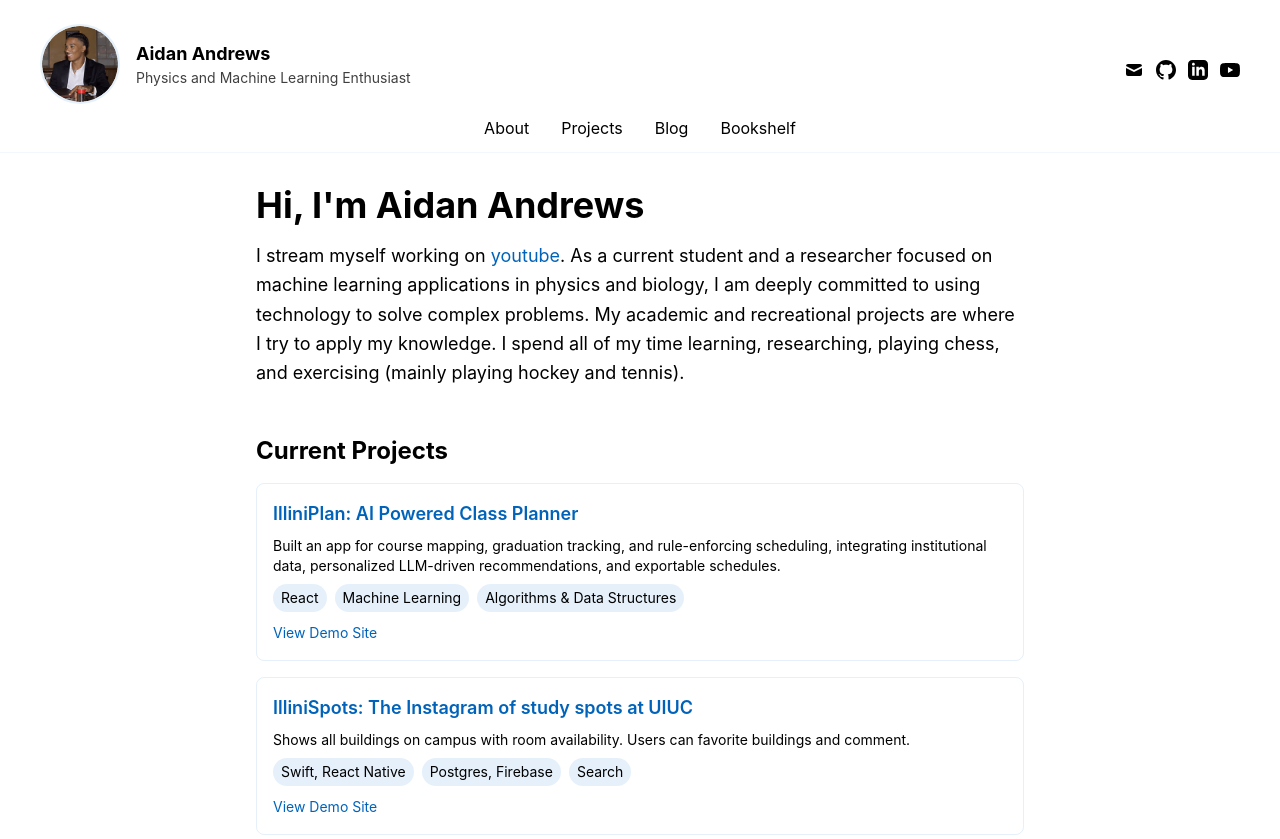
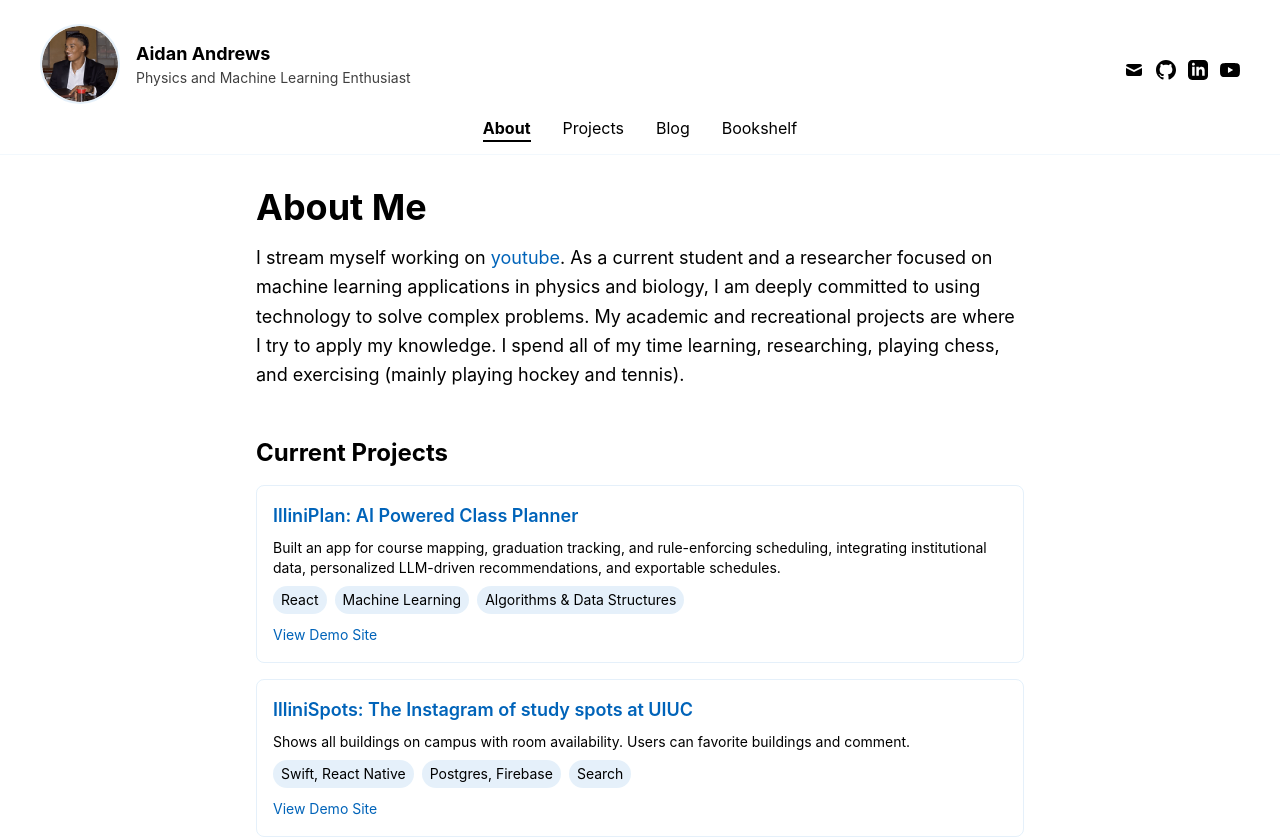
Before and after one commit to aidanandrews22/Portfolio_new, a React (Vite) app: page /about in a window 1280 px wide. Shown: the top 839 px of the page. Built offline with nearby package versions, Linux system fonts and the light colour scheme.

Commit message:
updated nav style

```diff
--- a/src/App.tsx
+++ b/src/App.tsx
@@ -1,4 +1,4 @@
-import { BrowserRouter as Router, Routes, Route, Navigate } from 'react-router-dom';
+import { BrowserRouter as Router, Routes, Route, Navigate, NavLink } from 'react-router-dom';
 import { Suspense, lazy } from 'react';
 
 // Lazy load pages for better performance
@@ -65,10 +65,38 @@ export default function App() {
           <div className="container mx-auto px-4">
             <div className="flex justify-center py-3">
               <div className="flex gap-8">
-                <a href="/about" className="hover:text-[var(--color-primary)] transition-colors">About</a>
-                <a href="/projects" className="hover:text-[var(--color-primary)] transition-colors">Projects</a>
-                <a href="/blog" className="hover:text-[var(--color-primary)] transition-colors">Blog</a>
-                <a href="/bookshelf" className="hover:text-[var(--color-primary)] transition-colors">Bookshelf</a>
+                <NavLink
+                  to="/about"
+                  className={({ isActive }) =>
+                    `transition-all ${isActive ? 'font-bold border-b-2 border-current' : 'hover:text-[var(--color-primary)]'}`
+                  }
+                >
+                  About
+                </NavLink>
+                <NavLink
+                  to="/projects"
+                  className={({ isActive }) =>
+                    `transition-all ${isActive ? 'font-bold border-b-2 border-current' : 'hover:text-[var(--color-primary)]'}`
+                  }
+                >
+                  Projects
+                </NavLink>
+                <NavLink
+                  to="/blog"
+                  className={({ isActive }) =>
+                    `transition-all ${isActive ? 'font-bold border-b-2 border-current' : 'hover:text-[var(--color-primary)]'}`
+                  }
+                >
+                  Blog
+                </NavLink>
+                <NavLink
+                  to="/bookshelf"
+                  className={({ isActive }) =>
+                    `transition-all ${isActive ? 'font-bold border-b-2 border-current' : 'hover:text-[var(--color-primary)]'}`
+                  }
+                >
+                  Bookshelf
+                </NavLink>
               </div>
             </div>
           </div>
--- a/src/pages/About.tsx
+++ b/src/pages/About.tsx
@@ -96,7 +96,7 @@ export default function About() {
       className="max-w-3xl mx-auto space-y-12 pb-12"
     >
       <section className="space-y-4">
-        <h1 className="text-4xl font-bold">Hi, I'm Aidan Andrews</h1>
+        <h1 className="text-4xl font-bold">About Me</h1>
         <p className="text-lg leading-relaxed">
           I stream myself working on{' '}
           <a href="https://www.youtube.com/@aidanandrews/streams" target="_blank" rel="noopener noreferrer" className="text-[color-mix(in_oklch,var(--color-primary)_90%,currentColor)] hover:underline">
```
